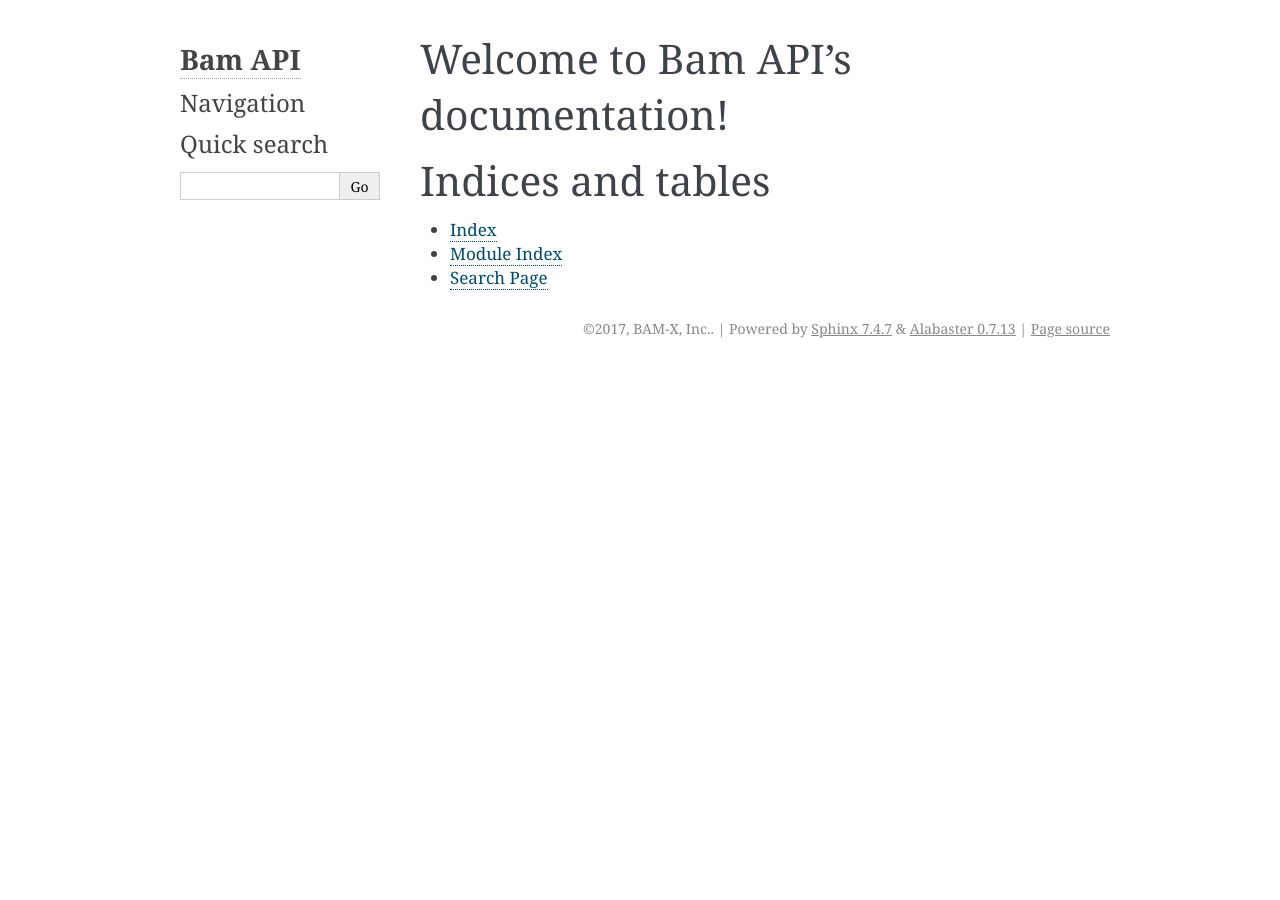
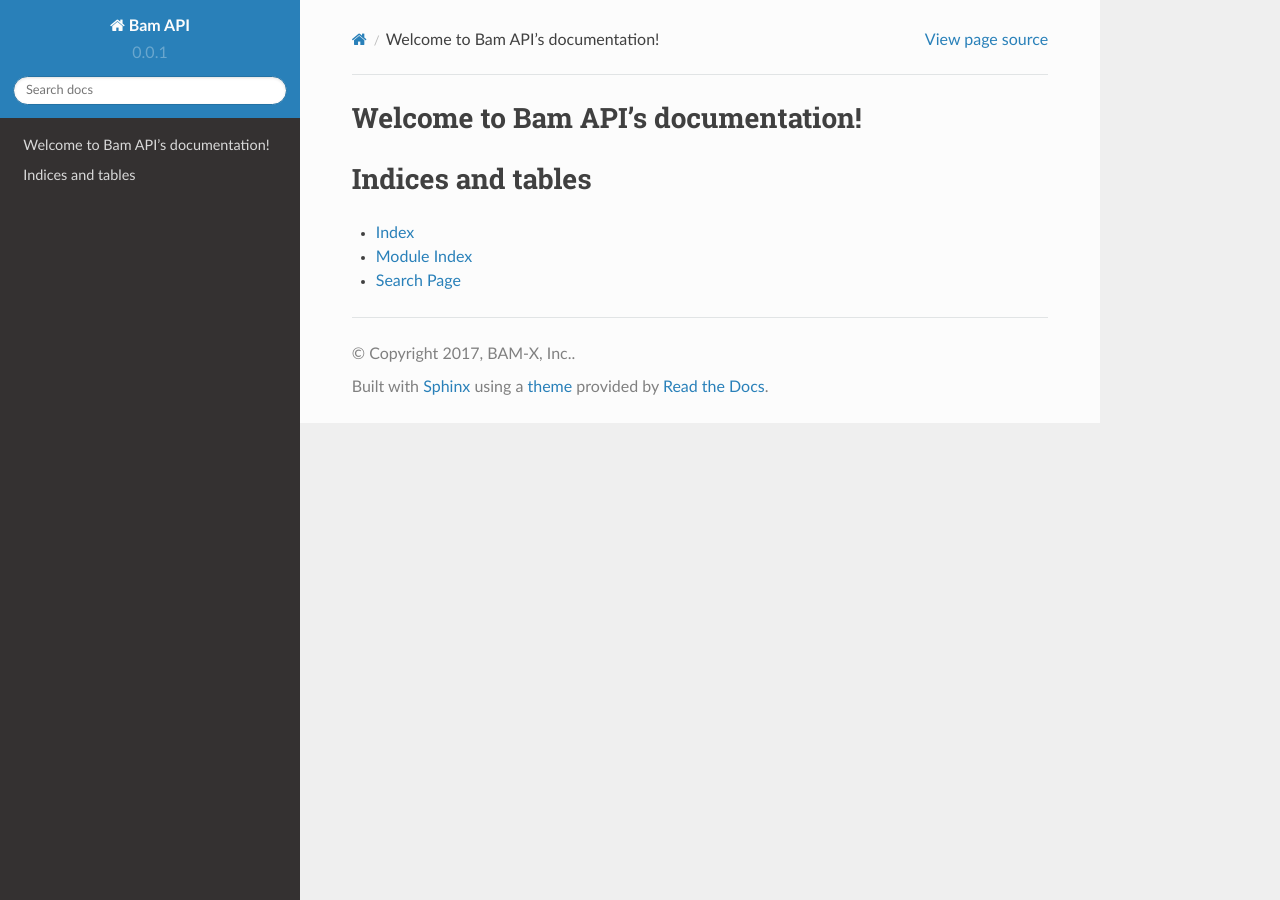
Before and after one commit to robinssq/api-docs, a Sphinx documentation site: the page built from docs/index.rst, in a window 1280 px wide. Built offline with Sphinx 7.4.7 and the Read the Docs theme 2.0.0, drawn with Linux system fonts in a browser that asks for light colours.

Commit message:
fix site theme

```diff
--- a/docs/conf.py
+++ b/docs/conf.py
@@ -82,8 +82,10 @@
 
 # The theme to use for HTML and HTML Help pages.  See the documentation for
 # a list of builtin themes.
-#
-html_theme = 'alabaster'
+
+# Use Read the Docs theme on all build environments for consistency:
+# https://docs.readthedocs.io/en/latest/theme.html#read-the-docs-theme
+html_theme = 'sphinx_rtd_theme'
 
 # Theme options are theme-specific and customize the look and feel of a theme
 # further.  For a list of options available for each theme, see the
```
Also changed, not shown: 2 other files.
